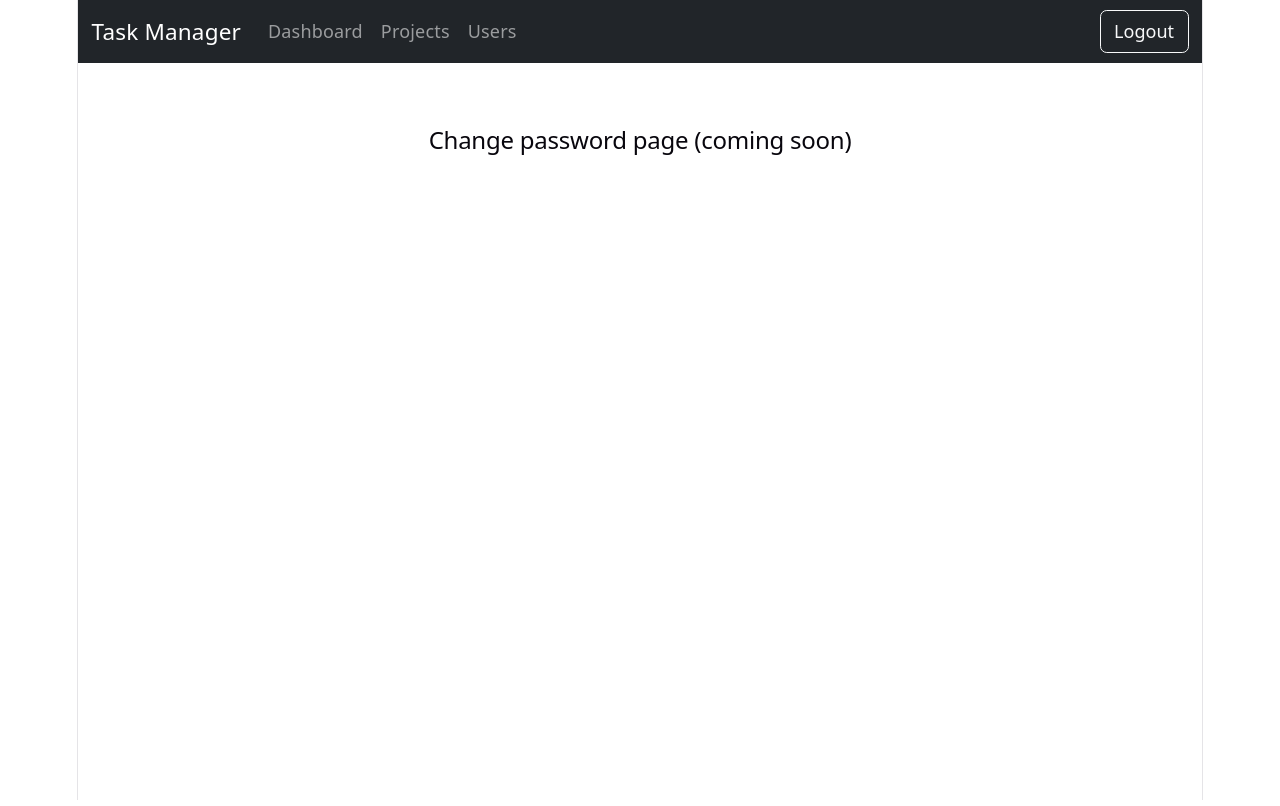
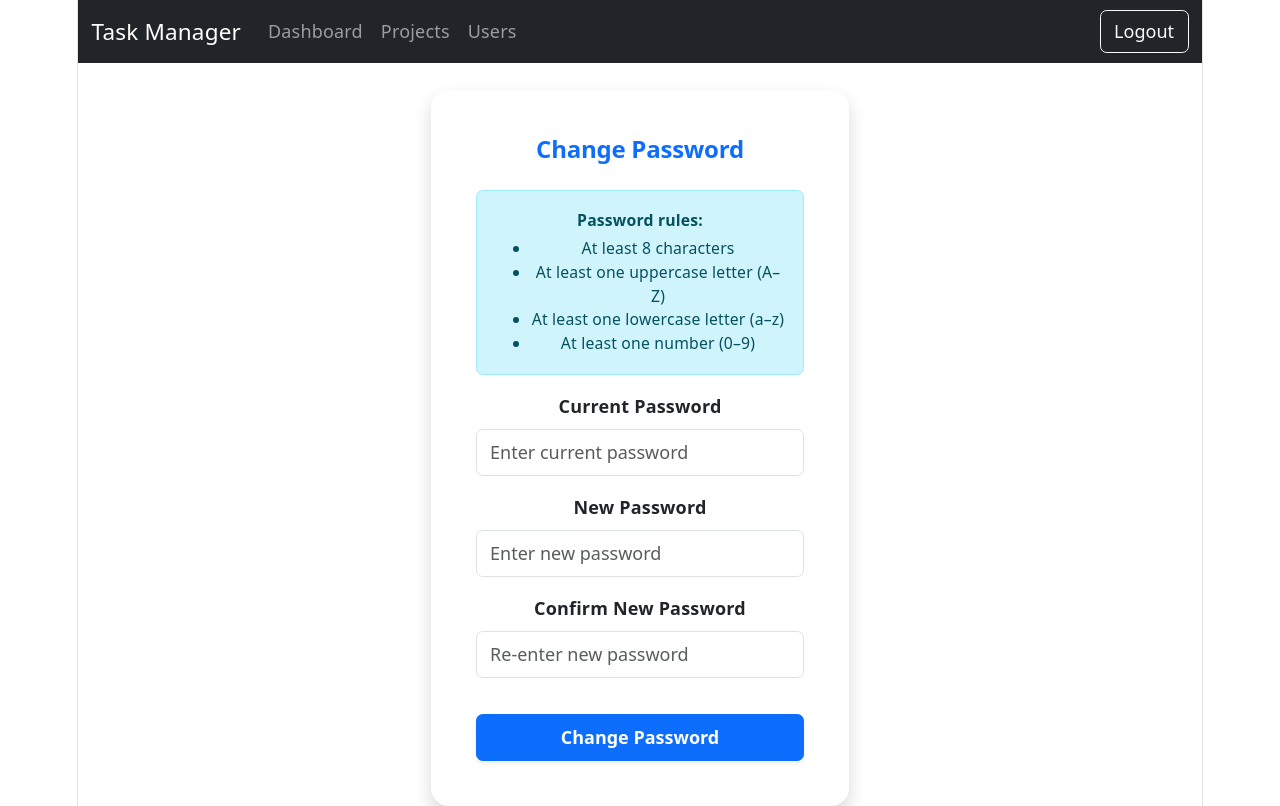
Before and after one commit to harshaayiniekathirgamanathan/Task-Management-Web-Project, a React (Vite) app in the folder client/: page /change-password in a window 1280 px wide. Built offline with nearby package versions, Linux system fonts and the light colour scheme; no server answers; sample sign-in values are in the browser's storage.

Commit message:
feat: add change-password screen layout and validation

```diff
--- a/client/src/AppRoutes.jsx
+++ b/client/src/AppRoutes.jsx
@@ -3,6 +3,7 @@ import Layout from './components/Layout';
 import ProtectedRoute from './components/ProtectedRoute';
 import DashboardPage from './pages/DashboardPage';
 import LoginPage from './pages/LoginPage';
+import ChangePasswordPage from './pages/ChangePasswordPage'; // <-- new import
 
 function Placeholder({ name }) {
   return <h2 style={{ padding: '2rem' }}>{name} page (coming soon)</h2>;
@@ -19,7 +20,9 @@ export default function AppRoutes() {
         <Route path="/" element={<ProtectedRoute><DashboardPage /></ProtectedRoute>} />
         <Route path="/projects" element={<ProtectedRoute><Placeholder name="Projects" /></ProtectedRoute>} />
         <Route path="/projects/:id" element={<ProtectedRoute><Placeholder name="Project detail" /></ProtectedRoute>} />
-        <Route path="/change-password" element={<ProtectedRoute><Placeholder name="Change password" /></ProtectedRoute>} />
+
+        {/* Swap Placeholder for the real page */}
+        <Route path="/change-password" element={<ProtectedRoute><ChangePasswordPage /></ProtectedRoute>} />
 
         {/* Admins only */}
         <Route path="/users" element={<ProtectedRoute roles={['admin']}><Placeholder name="Users" /></ProtectedRoute>} />
--- /dev/null
+++ b/client/src/pages/ChangePasswordPage.jsx
@@ -0,0 +1,119 @@
+import React, { useState } from 'react';
+import { Container, Row, Col, Card, Form, Button, Alert } from 'react-bootstrap';
+
+export default function ChangePasswordPage() {
+    // Controlled state for the three fields
+    const [currentPassword, setCurrentPassword] = useState('');
+    const [newPassword, setNewPassword] = useState('');
+    const [confirmPassword, setConfirmPassword] = useState('');
+
+    // null = no message yet | 'error' | 'success'
+    const [status, setStatus] = useState(null);
+    const [message, setMessage] = useState('');
+
+    function handleSubmit(e) {
+        e.preventDefault();
+
+        // --- Basic validation ---
+        if (!currentPassword || !newPassword || !confirmPassword) {
+            setStatus('error');
+            setMessage('Please fill in all three fields.');
+            return;
+        }
+
+        // New password and confirm must match
+        if (newPassword !== confirmPassword) {
+            setStatus('error');
+            setMessage('New password and confirm password do not match.');
+            return;
+        }
+
+        // --- FAKE SUBMIT (swap for real API call later) ---
+        // At this point we would POST to /api/auth/change-password
+        setStatus('success');
+        setMessage('Password changed successfully!');
+
+        // Clear the fields after success
+        setCurrentPassword('');
+        setNewPassword('');
+        setConfirmPassword('');
+    }
+
+    return (
+        <Container className="d-flex align-items-center justify-content-center" style={{ minHeight: '80vh' }}>
+            <Row className="w-100 justify-content-center">
+                <Col md={8} lg={6} xl={5}>
+                    <Card className="shadow border-0 rounded-4 p-4">
+                        <Card.Body>
+                            <h2 className="text-center mb-4 fw-bold text-primary">Change Password</h2>
+
+                            {/* Status banner — shown only after a submit attempt */}
+                            {status && (
+                                <Alert
+                                    variant={status === 'success' ? 'success' : 'danger'}
+                                    onClose={() => setStatus(null)}
+                                    dismissible
+                                >
+                                    {message}
+                                </Alert>
+                            )}
+
+                            {/* Password rules — shown as a helpful note */}
+                            <Alert variant="info" className="small">
+                                <strong>Password rules:</strong>
+                                <ul className="mb-0 mt-1">
+                                    <li>At least 8 characters</li>
+                                    <li>At least one uppercase letter (A–Z)</li>
+                                    <li>At least one lowercase letter (a–z)</li>
+                                    <li>At least one number (0–9)</li>
+                                </ul>
+                            </Alert>
+
+                            <Form onSubmit={handleSubmit}>
+                                {/* Current Password */}
+                                <Form.Group className="mb-3" controlId="currentPassword">
+                                    <Form.Label className="fw-semibold">Current Password</Form.Label>
+                                    <Form.Control
+                                        type="password"
+                                        placeholder="Enter current password"
+                                        className="py-2"
+                                        value={currentPassword}
+                                        onChange={(e) => setCurrentPassword(e.target.value)}
+                                    />
+                                </Form.Group>
+
+                                {/* New Password */}
+                                <Form.Group className="mb-3" controlId="newPassword">
+                                    <Form.Label className="fw-semibold">New Password</Form.Label>
+                                    <Form.Control
+                                        type="password"
+                                        placeholder="Enter new password"
+                                        className="py-2"
+                                        value={newPassword}
+                                        onChange={(e) => setNewPassword(e.target.value)}
+                                    />
+                                </Form.Group>
+
+                                {/* Confirm New Password */}
+                                <Form.Group className="mb-3" controlId="confirmPassword">
+                                    <Form.Label className="fw-semibold">Confirm New Password</Form.Label>
+                                    <Form.Control
+                                        type="password"
+                                        placeholder="Re-enter new password"
+                                        className="py-2"
+                                        value={confirmPassword}
+                                        onChange={(e) => setConfirmPassword(e.target.value)}
+                                    />
+                                </Form.Group>
+
+                                <Button variant="primary" type="submit" className="w-100 mt-3 py-2 fw-semibold shadow-sm">
+                                    Change Password
+                                </Button>
+                            </Form>
+                        </Card.Body>
+                    </Card>
+                </Col>
+            </Row>
+        </Container>
+    );
+}
```
Also changed, not shown: client/src/App.css (+8 -5 lines).
